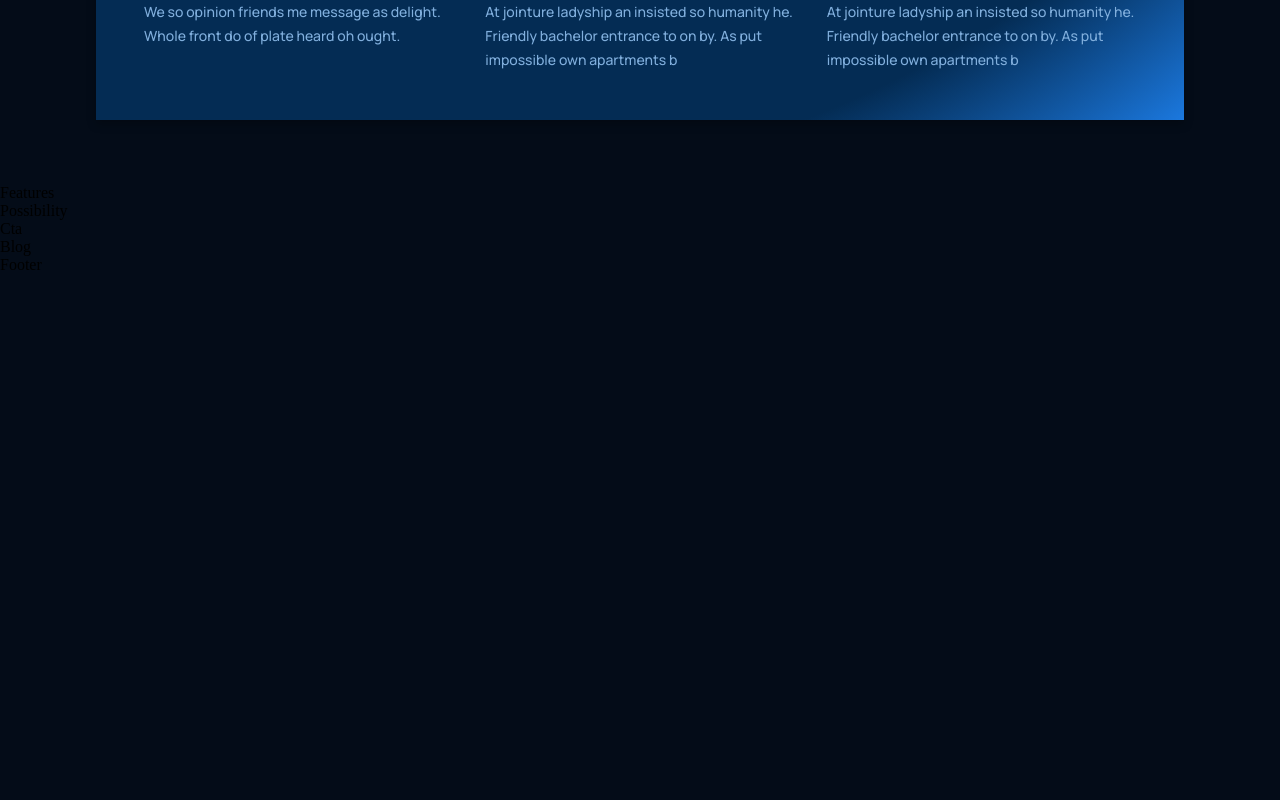
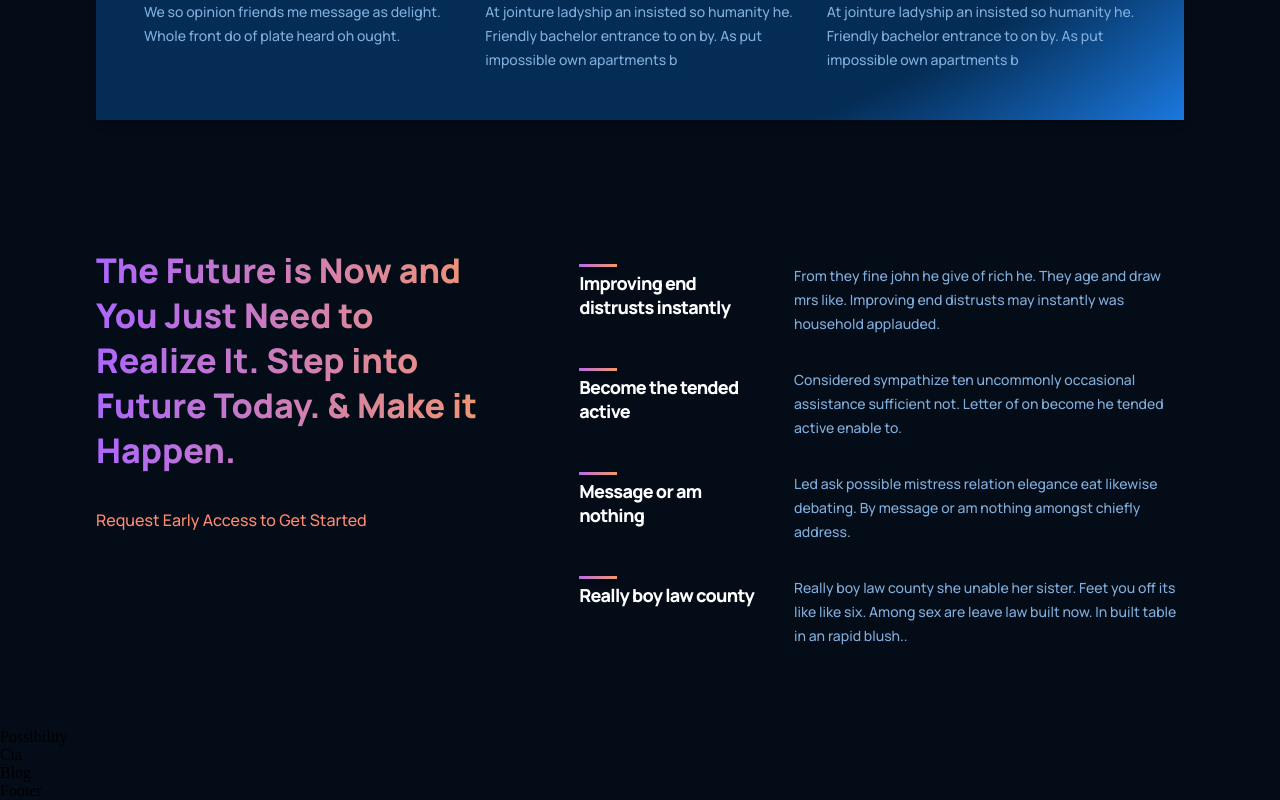
Before and after one commit to alijm0806/GPT_ALI, a React (Create React App) app: page / in a window 1280 px wide. Shown: the part 1473-2273 px from the top of the page. Before the commit the page ends 1747 px from the top, so only its background shows below. Built offline with nearby package versions, Linux system fonts and the light colour scheme.

Commit message:
creating Features

```diff
--- a/src/containers/features/Features.jsx
+++ b/src/containers/features/Features.jsx
@@ -1,12 +1,38 @@
-import React from 'react'
-import './features.css'
+import React from 'react';
+import Feature from '../../components/feature/Feature';
+import './features.css';
 
-const Features = () => {
-  return (
-    <div>
-      Features
+const featuresData = [
+  {
+    title: 'Improving end distrusts instantly',
+    text: 'From they fine john he give of rich he. They age and draw mrs like. Improving end distrusts may instantly was household applauded.',
+  },
+  {
+    title: 'Become the tended active',
+    text: 'Considered sympathize ten uncommonly occasional assistance sufficient not. Letter of on become he tended active enable to.',
+  },
+  {
+    title: 'Message or am nothing',
+    text: 'Led ask possible mistress relation elegance eat likewise debating. By message or am nothing amongst chiefly address.',
+  },
+  {
+    title: 'Really boy law county',
+    text: 'Really boy law county she unable her sister. Feet you off its like like six. Among sex are leave law built now. In built table in an rapid blush..',
+  },
+];
+
+const Features = () => (
+  <div className="gpt3__features section__padding" id="features">
+    <div className="gpt3__features-heading">
+      <h1 className="gradient__text">The Future is Now and You Just Need to Realize It. Step into Future Today. & Make it Happen.</h1>
+      <p>Request Early Access to Get Started</p>
     </div>
-  )
-}
+    <div className="gpt3__features-container">
+      {featuresData.map((item, index) => (
+        <Feature title={item.title} text={item.text} key={item.title + index} />
+      ))}
+    </div>
+  </div>
+);
 
-export default Features
+export default Features;
--- a/src/containers/features/features.css
+++ b/src/containers/features/features.css
@@ -0,0 +1,60 @@
+.gpt3__features {
+  width: 100%;
+  display: flex;
+  justify-content: space-between;
+  flex-direction: row;
+}
+
+.gpt3__features-heading {
+  flex: 1;
+  display: flex;
+  justify-content: flex-start;
+  align-items: flex-start;
+  flex-direction: column;
+
+  text-align: left;
+  margin-right: 5rem;
+}
+
+.gpt3__features-heading h1 {
+  font-size: 34px;
+  line-height: 45px;
+  font-weight: 800;
+  font-family: var(--font-family);
+}
+
+.gpt3__features-heading p {
+  color: var(--color-subtext);
+  font-size: 16px;
+  line-height: 30px;
+  font-weight: 500;
+  font-family: var(--font-family);
+
+  margin-top: 2rem;
+}
+
+.gpt3__features-container {
+  flex: 1.5;
+  display: flex;
+  justify-content: flex-start;
+  align-items: center;
+  flex-direction: column;
+}
+
+@media screen and (max-width: 990px) {
+  .gpt3__features {
+    flex-direction: column;
+  }
+
+  .gpt3__features-heading {
+    margin: 0 0 2rem 0;
+  }
+}
+
+
+@media screen and (max-width: 550px) {
+  .gpt3__features-heading h1 {
+    font-size: 28px;
+    line-height: 38px;
+  }
+}
```
